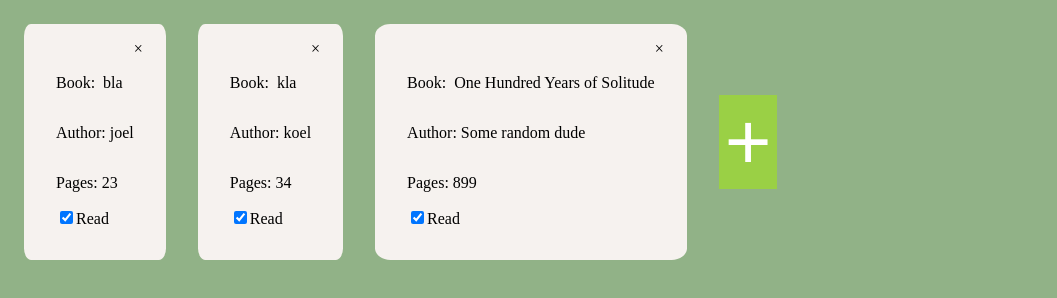
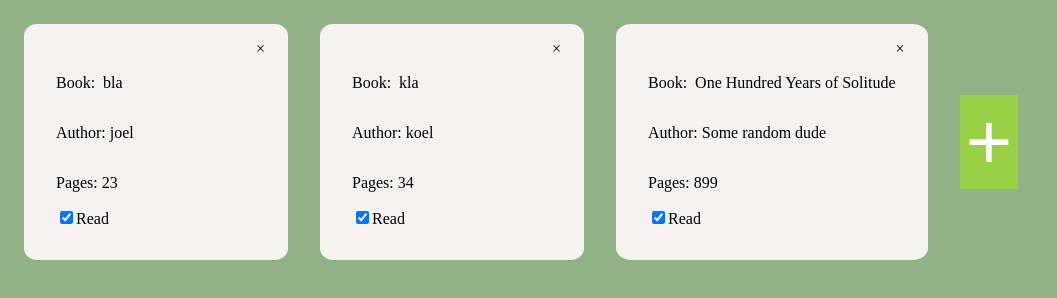
Before and after one commit to sapienfrom2000s/odin-library, a plain HTML site: page index.html in a window 1280 px wide. Shown: the whole page, without its empty margins (0-1057 px from the left). Drawn offline with Linux system fonts and the light colour scheme.

Commit message:
Increase the minimum width of book container

```diff
--- a/style.css
+++ b/style.css
@@ -14,6 +14,10 @@ body{
   padding: 2em;
   padding-top: 1em;
   border-radius: 5%;
+}
+
+.book{
+  min-width: 200px;
 }
 
 .add-button{
```
